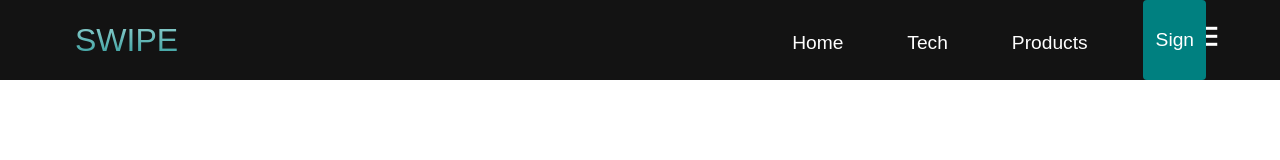
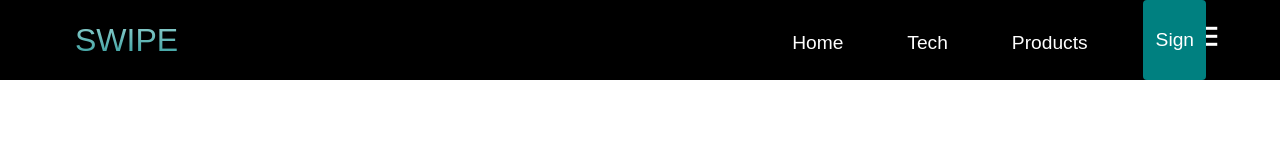
Before and after one commit to Milbert-castillo/WEB, a plain HTML site: page index.html in a window 1280 px wide. Drawn offline with Linux system fonts and the light colour scheme.

Commit message:
Update styles.css

```diff
--- a/styles.css
+++ b/styles.css
@@ -10,7 +10,7 @@ h1 {
 }
 
 .navbar {
-  background: #131313;
+  background: #000;
   height: 80px;
   display: flex;
   justify-content: center;
@@ -94,6 +94,7 @@ h1 {
   border-radius: 4px;
   background: #008080;
   color: #fff;
+  transition: background-color 0.3s ease-in-out; /* Adding transition for smooth hover effect */
 }
 
 .button:hover {
```
